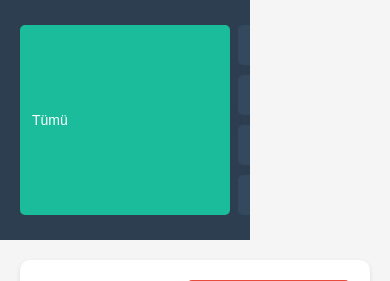
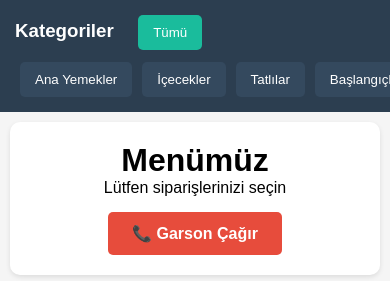
Before and after one commit to veysel73/restaurant-system, a Flask app: page /customer in a window 390 px wide. Shown: the top 281 px of the page. Run offline with Flask 3, Linux system fonts and the light colour scheme.

Commit message:
Menu ekranı responsive güncellendi

```diff
--- a/templates/customer.html
+++ b/templates/customer.html
@@ -5,117 +5,6 @@
     <meta name="viewport" content="width=device-width, initial-scale=1.0">
     <title>Sipariş Ver</title>
     <style>
-        /* =========================
-   ORANTILI RESPONSIVE EKLER
-   ========================= */
-
-/* Genel ölçekleme */
-body {
-    font-size: clamp(14px, 1.2vw, 16px);
-}
-
-/* Başlıklar */
-h1 {
-    font-size: clamp(22px, 3vw, 32px);
-}
-
-h2 {
-    font-size: clamp(18px, 2.5vw, 26px);
-}
-
-h3 {
-    font-size: clamp(16px, 2vw, 22px);
-}
-
-h4 {
-    font-size: clamp(15px, 1.8vw, 20px);
-}
-
-/* Butonlar */
-button {
-    font-size: clamp(14px, 1.4vw, 16px);
-    padding: clamp(10px, 1.5vw, 15px);
-}
-
-/* Menü kartları */
-.menu-item {
-    transform: scale(1);
-}
-
-.menu-item-image {
-    height: clamp(140px, 22vw, 220px);
-}
-
-/* Fiyat */
-.price {
-    font-size: clamp(16px, 2vw, 20px);
-}
-
-/* Sepet */
-.cart-sidebar {
-    font-size: clamp(14px, 1.3vw, 16px);
-}
-
-.cart-total {
-    font-size: clamp(18px, 2.5vw, 24px);
-}
-
-/* =========================
-   TELEFON OPTİMİZASYONU
-   ========================= */
-@media (max-width: 768px) {
-
-    .container {
-        flex-direction: column;
-        height: auto;
-    }
-
-    .sidebar {
-        width: 100%;
-        display: flex;
-        overflow-x: auto;
-        gap: 8px;
-    }
-
-    .sidebar h3 {
-        display: none;
-    }
-
-    .category-btn {
-        white-space: nowrap;
-        flex: 0 0 auto;
-    }
-
-    .menu-grid {
-        grid-template-columns: repeat(auto-fill, minmax(160px, 1fr));
-    }
-
-    .cart-sidebar {
-        width: 100%;
-        position: fixed;
-        bottom: 0;
-        left: 0;
-        height: clamp(40%, 45vh, 55%);
-        border-radius: 20px 20px 0 0;
-        z-index: 999;
-    }
-
-    body {
-        padding-bottom: 50vh;
-    }
-}
-
-/* Çok küçük telefonlar */
-@media (max-width: 480px) {
-
-    .menu-grid {
-        grid-template-columns: 1fr;
-    }
-
-    .menu-item-image {
-        height: 160px;
-    }
-}
 
         * { margin: 0; padding: 0; box-sizing: border-box; }
         body { font-family: Arial, sans-serif; background: #f5f5f5; }
@@ -262,6 +151,67 @@ button {
         }
         .btn-cancel { background: #95a5a6; color: white; }
         .btn-confirm { background: #27ae60; color: white; }
+
+         .modal-btn {
+            flex: 1;
+            padding: 12px;
+            border: none;
+            border-radius: 5px;
+            cursor: pointer;
+            font-weight: bold;
+        }
+        .btn-cancel { background: #95a5a6; color: white; }
+        .btn-confirm { background: #27ae60; color: white; }
+
+        /* Responsive Tasarım */
+        @media (max-width: 768px) {
+            .container { flex-direction: column; }
+
+            .sidebar {
+                width: 100%;
+                padding: 15px;
+                overflow-x: auto;
+                white-space: nowrap;
+            }
+            .sidebar h3 { display: inline-block; margin-right: 15px; }
+            .category-btn {
+                display: inline-block;
+                width: auto;
+                margin: 0 5px;
+                padding: 10px 15px;
+            }
+
+            .main-content { padding: 10px; }
+
+            .header {
+                flex-direction: column;
+                gap: 15px;
+                text-align: center;
+            }
+
+            .menu-grid {
+                grid-template-columns: 1fr;
+                gap: 15px;
+            }
+
+            .cart-sidebar {
+                width: 100%;
+                position: fixed;
+                bottom: 0;
+                left: 0;
+                right: 0;
+                max-height: 50vh;
+                border-radius: 20px 20px 0 0;
+                box-shadow: 0 -2px 10px rgba(0,0,0,0.2);
+                z-index: 100;
+            }
+
+            .modal-content {
+                width: 95%;
+                margin: 10px;
+            }
+        }
+
     </style>
 </head>
 <body>
```
